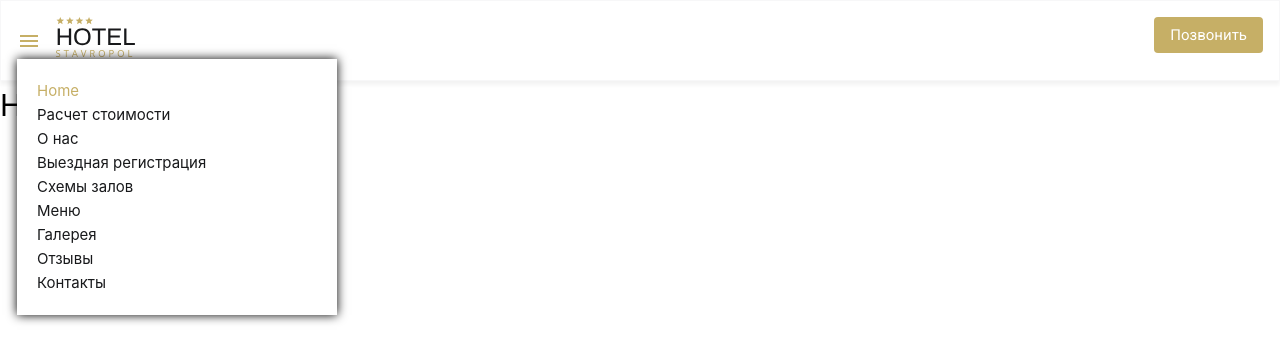
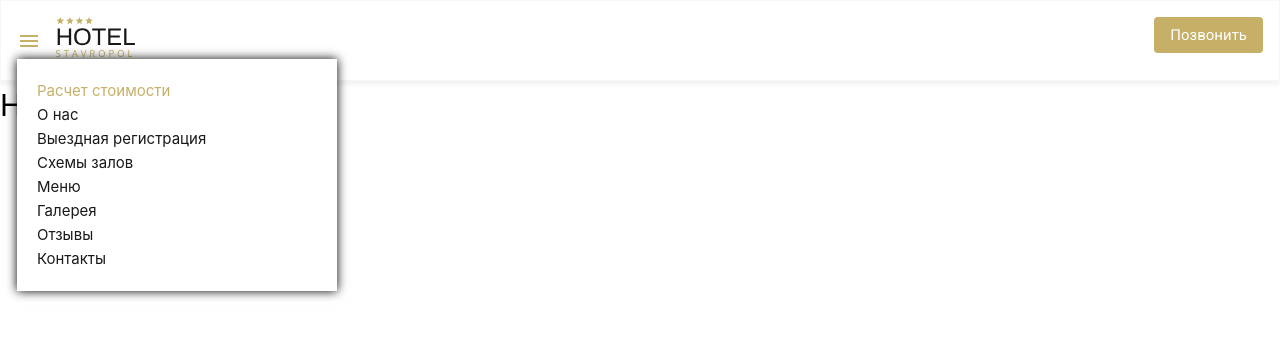
Before and after one commit to Michael3468/vue-test-task, a Vue app: page / in a window 1280 px wide. Both pictures are taken after a click on the picture 29 px from the left and 40 px from the top of the page. Shown: the top 362 px of the page. Built offline with nearby package versions, Linux system fonts and the light colour scheme.

Commit message:
refactor(routes): replace 'Home' link with 'Расчет стоимости'

```diff
--- a/src/components/NavBar.vue
+++ b/src/components/NavBar.vue
@@ -18,8 +18,7 @@ function toggleLinks() {
     >
 
     <ul class="navbar-links" ref="navbarLinks">
-      <li class="navbar-link"><RouterLink to="/">Home</RouterLink></li>
-      <li class="navbar-link"><RouterLink to="/price">Расчет стоимости</RouterLink></li>
+      <li class="navbar-link"><RouterLink to="/">Расчет стоимости</RouterLink></li>
       <li class="navbar-link"><RouterLink to="/about">О нас</RouterLink></li>
       <li class="navbar-link"><RouterLink to="/registration">Выездная регистрация</RouterLink></li>
       <li class="navbar-link"><RouterLink to="/halls">Схемы залов</RouterLink></li>
--- a/src/router/index.ts
+++ b/src/router/index.ts
@@ -6,20 +6,15 @@ const router = createRouter({
   routes: [
     {
       path: '/',
-      name: 'home',
+      name: 'price',
       component: HomeView,
-    },
-    {
-      path: '/price',
-      name: 'price',
-      // route level code-splitting
-      // this generates a separate chunk (About.[hash].js) for this route
-      // which is lazy-loaded when the route is visited.
-      component: () => import('../views/DummyView.vue'), // TODO: change
     },
     {
       path: '/about',
       name: 'about',
+      // route level code-splitting
+      // this generates a separate chunk (About.[hash].js) for this route
+      // which is lazy-loaded when the route is visited.
       component: () => import('../views/DummyView.vue'), // TODO: change
     },
     {
```
